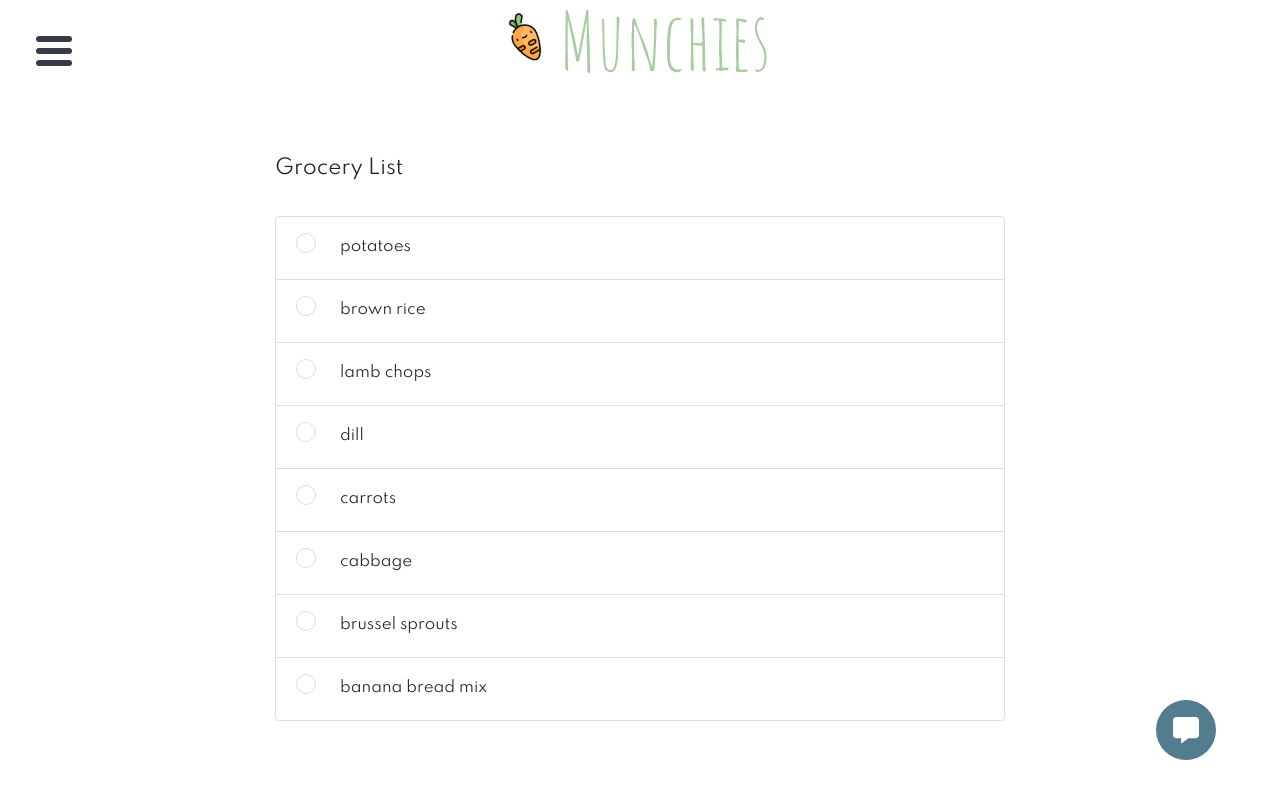
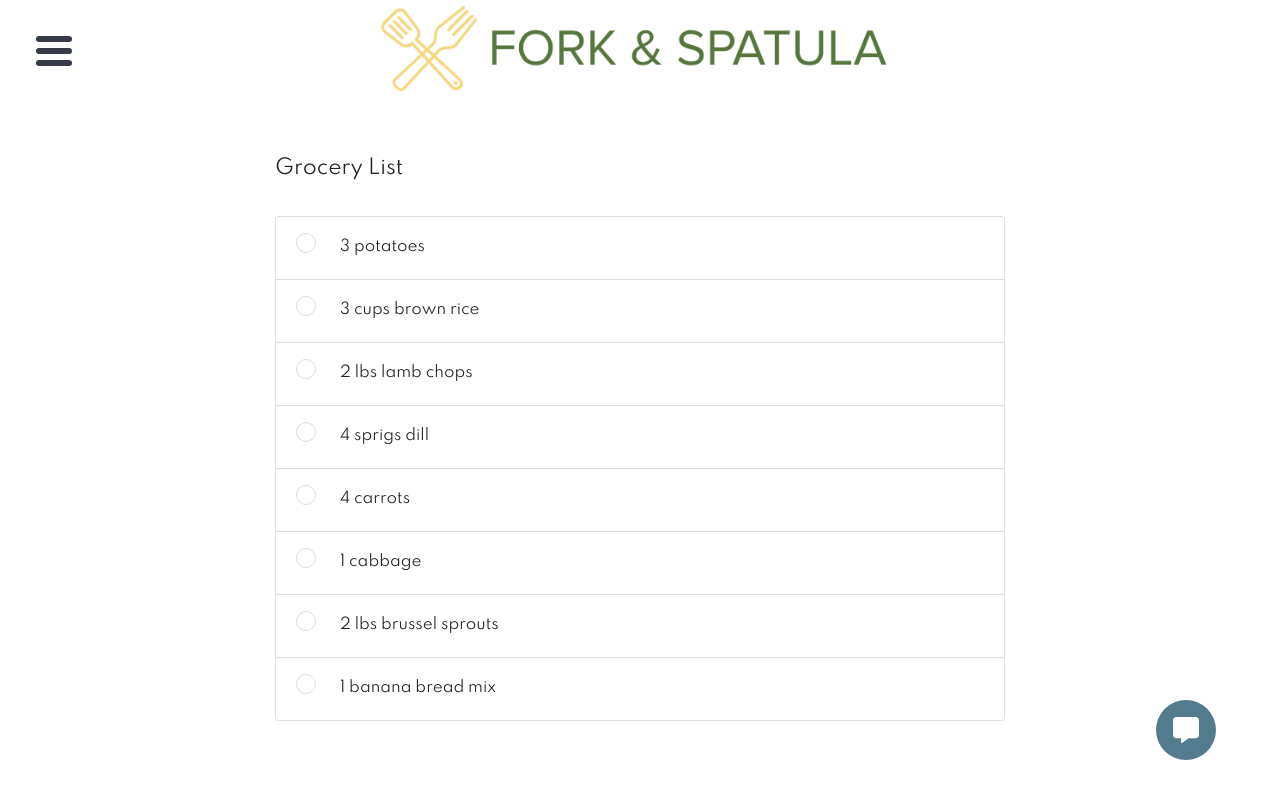
Before and after one commit to pzavar/LA_HACKS_2020, a React (Create React App) app in the folder frontend/: page /grocery in a window 1280 px wide. Shown: the top 792 px of the page. Built offline with nearby package versions, Linux system fonts and the light colour scheme; no server answers.

Commit message:
Added more styling

```diff
--- a/frontend/src/Components/Navigation/Footer.js
+++ b/frontend/src/Components/Navigation/Footer.js
@@ -6,7 +6,7 @@ export default function CustomFooter() {
     return (
         <footer id="footer-wrapper">
             <p className="BodyFontC" id="footer-text">
-                Copyright &copy; 2020 Munchies Co. - All Rights Reserved
+                Copyright &copy; 2020 Fork & Spatula - All Rights Reserved
             </p>
         </footer>
     )
--- a/frontend/src/Components/Navigation/nav.css
+++ b/frontend/src/Components/Navigation/nav.css
@@ -2,18 +2,17 @@
 .brand-logo-wrapper {
   display: inline-flex;
   flex-direction: row;
-  width: 30%;
+  width: 100%;
+}
+
+#logo-img {
+  height: 60px;
+  width: auto;
 }
 
 .brand-logo-img {
-  max-width: 30px;
-  max-height: 30px;
-  margin-top: 12px;
-  -webkit-transform:rotate(-30deg);
-  -moz-transform: rotate(-30deg);
-  -ms-transform: rotate(-30deg);
-  -o-transform: rotate(-30deg);
-  transform: rotate(-30deg);
+  width: 100% !important;
+  height: auto;
 }
 
 .brand-logo-text {
@@ -41,16 +40,16 @@
 
 
 /* Nav Bar Post Entry Styling */
-#navbar-logo {
-  max-width: 50px;
-  max-height: 50px;
-  margin-bottom: 20%;
-  -webkit-transform:rotate(-30deg);
-  -moz-transform: rotate(-30deg);
-  -ms-transform: rotate(-30deg);
-  -o-transform: rotate(-30deg);
-  transform: rotate(-30deg);
+#nav-bar-middle{
+  margin-top: 2%;
+  margin-bottom: 2%;
 }
+
+#nav-bar-img {
+  height: 115px;
+  width: auto;
+}
+
 .navbar {
     margin-left: 0px;
     background-color: white;
--- a/frontend/src/Components/Navigation/navBarEnty.js
+++ b/frontend/src/Components/Navigation/navBarEnty.js
@@ -1,19 +1,24 @@
 import React from 'react';
 import { Nav, Navbar} from 'react-bootstrap';
 import { Link } from 'react-router-dom';
-import Logo from '../../Assets/carrot.png';
+import Logo from '../../Assets/logo.png';
+
+import './nav.css';
 
 
 export default function NavBarEnty() {
     return (
-        <Navbar>
-            <div className="brand-logo-wrapper">
-                <img className="brand-logo-img" src={Logo}/>
-                <a className="brand-logo-text" href="/">Munchies</a>
-            </div>
+        <Navbar style={{paddingLeft:0}}>
+            <Navbar.Brand style={{left: 0}}><Link to="/" ><img id="logo-img" src={Logo}/></Link></Navbar.Brand>
+
+
             <Nav className="ml-auto">
                 <Nav.Item> <Link to="/about" id="link-text">About</Link> </Nav.Item>
             </Nav>
     </Navbar>
     )
 }
+
+
+// <a className="brand-logo-text" href="/">Munchies</a>
+// <img className="brand-logo-img" src={Logo}/>
--- a/frontend/src/Components/Navigation/navigationBar.js
+++ b/frontend/src/Components/Navigation/navigationBar.js
@@ -1,14 +1,13 @@
 import React from'react';
 import { Navbar } from 'react-bootstrap';
 import { Link } from 'react-router-dom';
-import Logo from '../../Assets/carrot.png';
+import Logo from '../../Assets/logo.png';
 import "../Styles/styles.css";
 
 export const NavigationBar = () => (
     <Navbar>
         <div className="logo-wrapper">
-            <img id="navbar-logo" src={Logo}/>
-            <Link className="NavBarText" to="/home">Munchies</Link>
+            <Link className="NavBarText" id="nav-bar-middle" to="/home"><img id="nav-bar-img" src={Logo}/></Link>
         </div>
     </Navbar>
 )
--- a/frontend/src/Containers/Grocery/Grocery.js
+++ b/frontend/src/Containers/Grocery/Grocery.js
@@ -14,14 +14,14 @@ import { dummyData } from '../../Redux/Reducers/dummy';
 import CustomFeedback from '../../Components/Feedback/CustomFeedback';
 
 const data = [
-    "potatoes",
-    "brown rice",
-    "lamb chops",
-    "dill",
-    "carrots",
-    "cabbage",
-    "brussel sprouts",
-    "banana bread mix",
+    "3 potatoes",
+    "3 cups brown rice",
+    "2 lbs lamb chops",
+    "4 sprigs dill",
+    "4 carrots",
+    "1 cabbage",
+    "2 lbs brussel sprouts",
+    "1 banana bread mix",
 ]
 
 class Grocery extends Component {
--- a/frontend/src/Containers/Meals/MealsPage.css
+++ b/frontend/src/Containers/Meals/MealsPage.css
@@ -72,16 +72,16 @@
     margin-left: 2%;
 }
 
+
 #meals-option-modal-img-wrapper {
     display: flex;
+    justify-content: center;
 }
 
 #meals-option-modal-img {
-    display: flex;
-    align-items: center;
-    justify-content: center;
 
-    max-height: 150px;
+
+    max-height: 200px;
     width: auto;
 
     margin-left: auto;
--- a/frontend/src/Containers/Meals/MealsPage.js
+++ b/frontend/src/Containers/Meals/MealsPage.js
@@ -15,12 +15,20 @@ const dummyMealOptions = {
         price: '12.00',
         meals: [
             {
-                id: '1',
+                id: '12',
                 type: 'Breakfast',
-                image: 'https://i2.wp.com/www.healthymidwesterngirl.com/wp-content/uploads/2019/07/Chicpea-Cheese-Sauce-2-6.jpg',
-                label: 'Mac and Cheese',
-                summary: 'Gooey, cheesey, and delicious week day favorite.',
-                pricePerServing: '4'
+                url: 'https://www.recipetineats.com/baked-mac-and-cheese/',
+                label: 'Baked Mac and Cheese',
+                image: 'https://www.recipetineats.com/wp-content/uploads/2018/05/Baked-Mac-and-Cheese_3.jpg',
+                source: 'Recipe Tin Eats',
+                summary: "The ultimate classic Baked Mac and Cheese, with an insane cheesy sauce and topped with an irresistible golden, buttery breadcrumb topping. This is the Macaroni Cheese recipe of your dreams!!",
+                pricePerServing: '4',
+                readyInMinutes: '40',
+                servings: '5',
+                calories: '600',
+                carbs: '30',
+                fat: '22',
+                protein: '8',
             },{
                 id: '2',
                 type: 'Lunch',
--- a/frontend/src/Redux/Reducers/dummy.js
+++ b/frontend/src/Redux/Reducers/dummy.js
@@ -371,14 +371,14 @@ const dummyMeals = [{
 
 
 const dummyGrocery = [
-    "potatoes",
-    "brown rice",
-    "lamb chops",
-    "dill",
-    "carrots",
-    "cabbage",
-    "brussel sprouts",
-    "banana bread mix",
+    "3 potatoes",
+    "3 cups brown rice",
+    "2 lbs lamb chops",
+    "4 sprigs dill",
+    "4 carrots",
+    "1 cabbage",
+    "2 lbs brussel sprouts",
+    "1 banana bread mix",
 ]
 
 
```
Also changed, not shown: frontend/src/Assets/logo.png (added).
